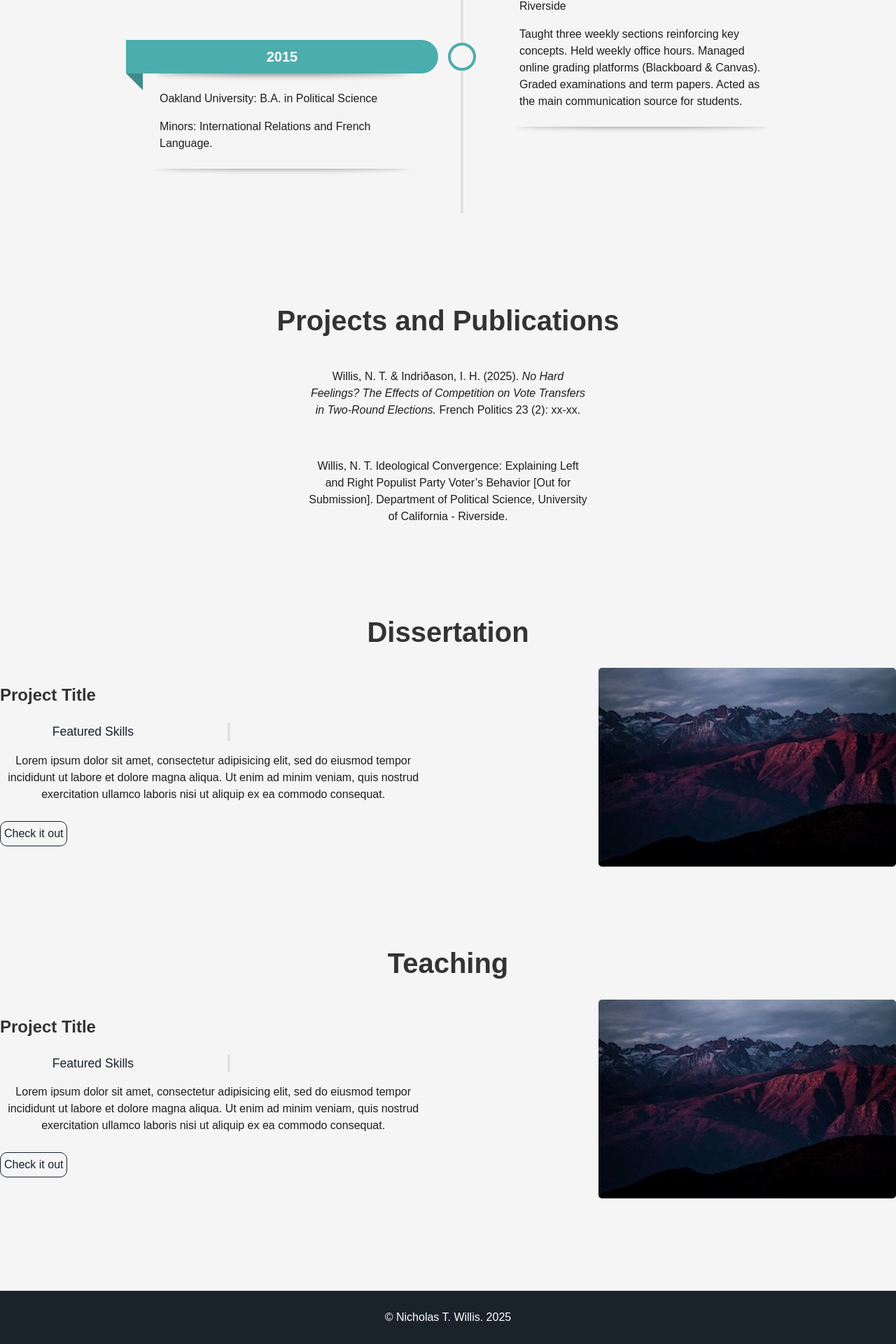
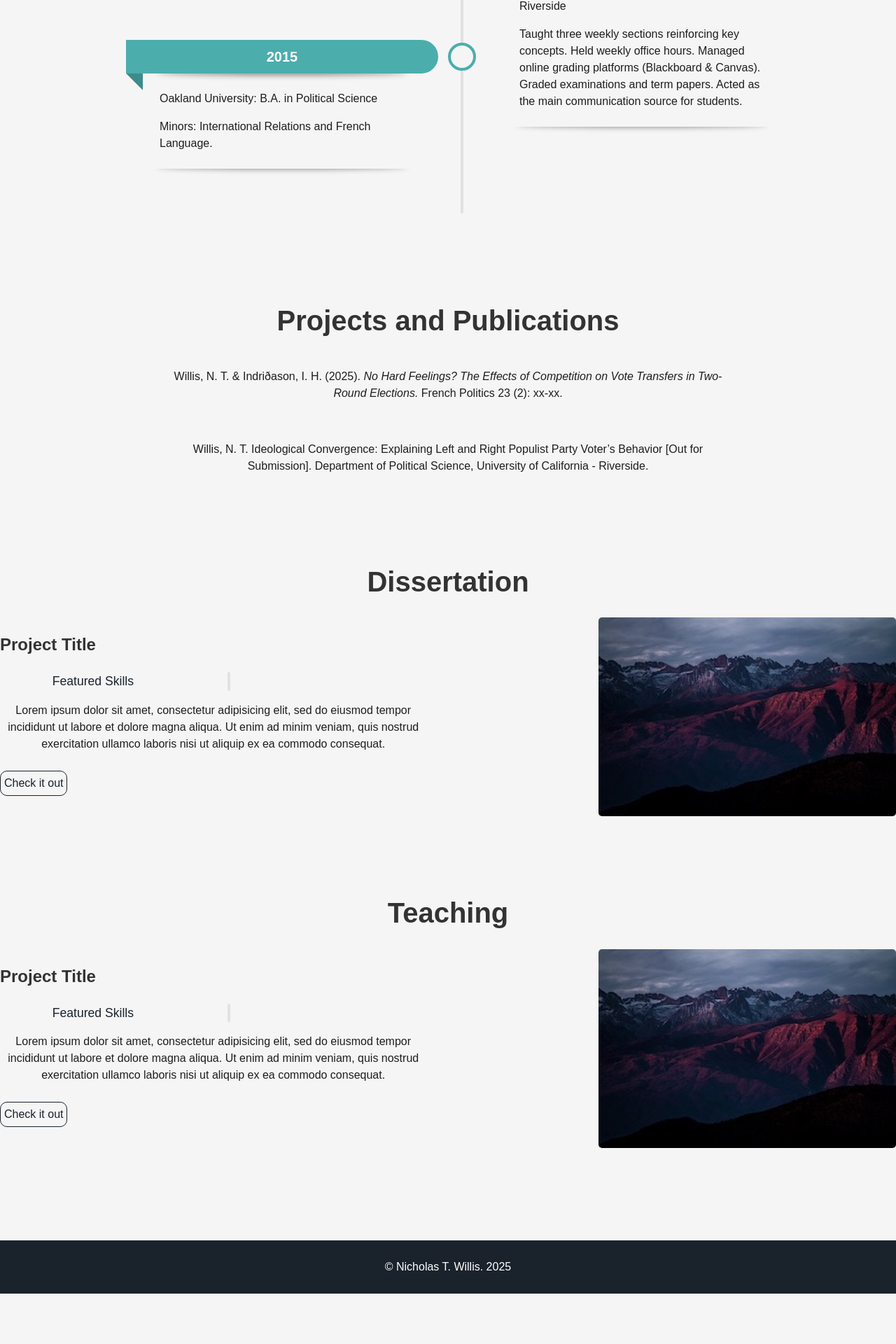
Before and after one commit to SimplyWillis/nicholastwillis, a Jekyll site: the page built from index.html, in a window 1280 px wide. Shown: the part 2111-4031 px from the top of the page at 70% size. Built offline with Jekyll 4.4.1, drawn with Linux system fonts in a browser that asks for light colours; after the commit the page ends 3959 px from its top, so only the background shows below that.

Commit message:
Update projectsandpublications.html

```diff
--- a/_includes/projectsandpublications.html
+++ b/_includes/projectsandpublications.html
@@ -8,7 +8,7 @@ p {
 
   <h1> Projects and Publications </h1>
   <div style="text-align: center;">
-    <div style="display: inline-block; text-align: left; max-width: 400px;">
+    <div style="display: inline-block; text-align: left; max-width: 800px;">
   <p> Willis, N. T. & Indriðason, I. H. (2025). <i>No Hard Feelings? The Effects of Competition on Vote Transfers in Two-Round Elections. </i> French Politics 23 (2): xx-xx.   </p>
     <br>
     <p> Willis, N. T. Ideological Convergence: Explaining Left and Right Populist Party Voter’s Behavior [Out for Submission]. Department of Political Science, University of California - Riverside.  </p>
```
